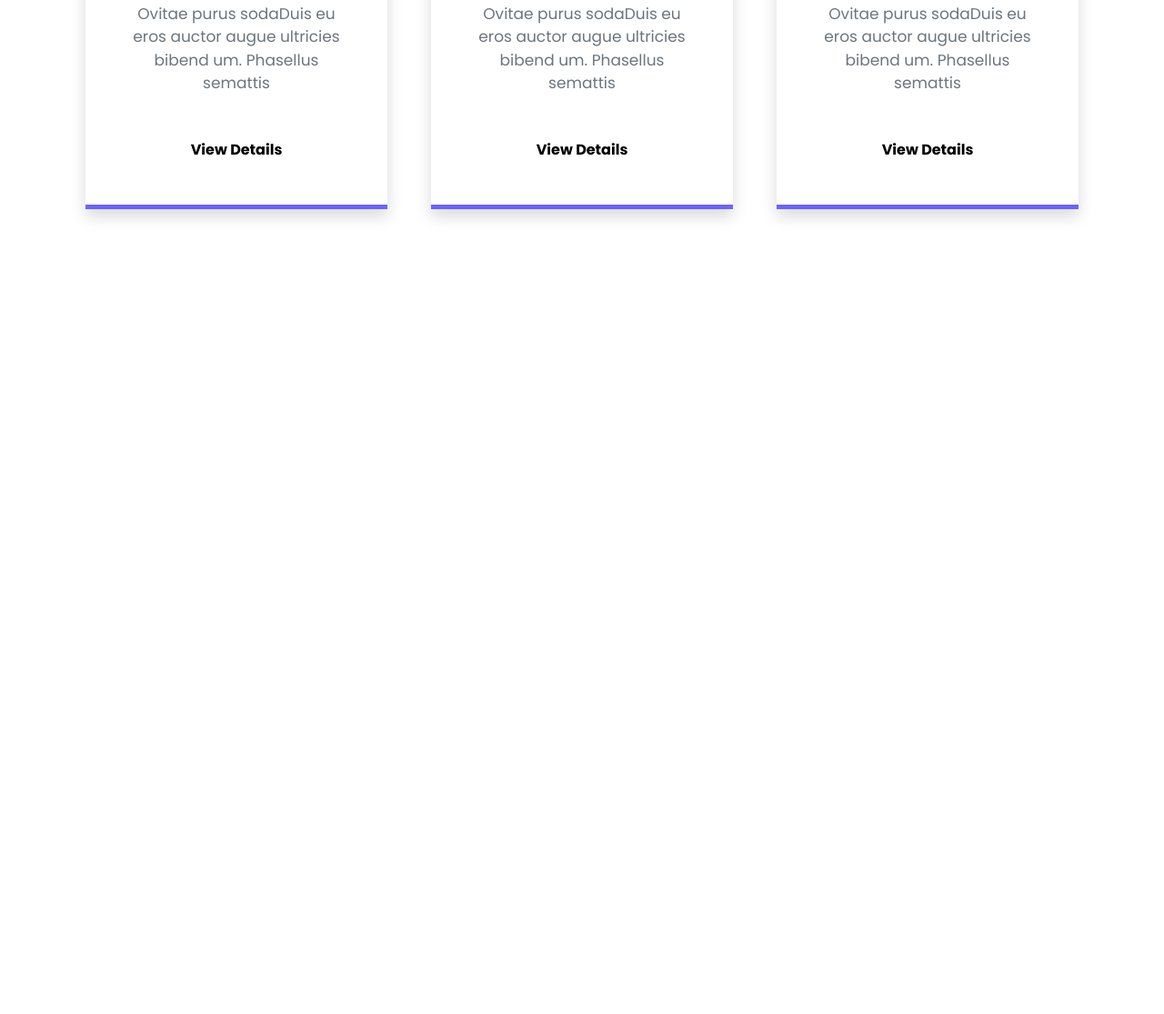
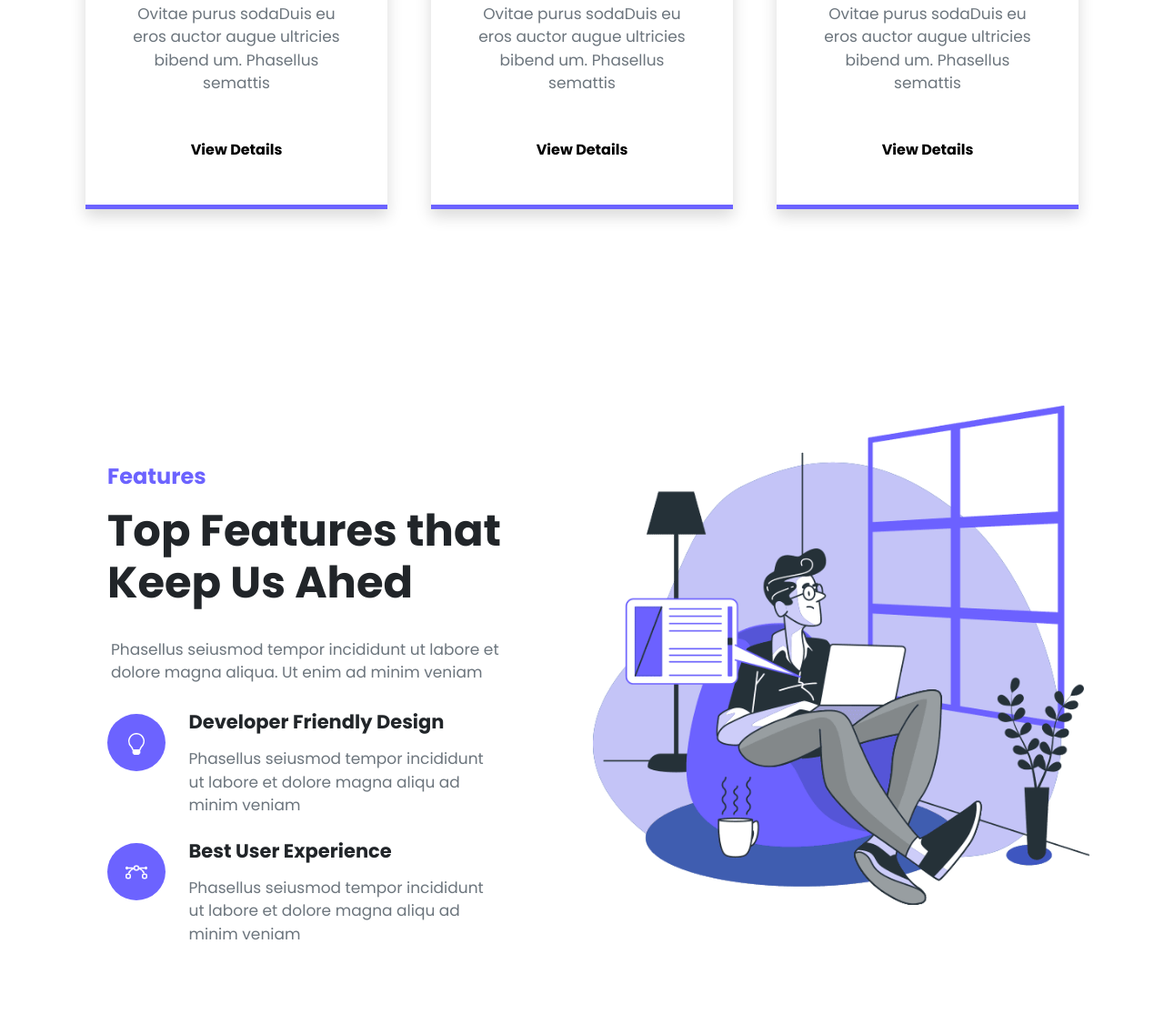
Before and after one commit to MohamedKhamisMostafa/2050, a plain HTML site: page indx.html in a window 1280 px wide. Shown: the part 4029-5144 px from the top of the page at 91% size. Before the commit the page ends 4379 px from the top, so only its background shows below. Drawn offline with Linux system fonts and the light colour scheme.

Commit message:
add our feature section

```diff
--- a/css/styel.css
+++ b/css/styel.css
@@ -127,3 +127,20 @@ body {
 .product-card{
     border-bottom: 5px solid #6c63ff;
  }
+ .feature-icon {
+    background-color:#6c63ff ;
+    color: white;
+    padding:20px;
+    border-radius: 50%;
+    width: 60px;
+    height: 60px;
+    text-align: center;
+    margin-bottom: 40px;
+}
+.feature-icon{
+    transition: all 0.7s ease;
+}
+
+.feature-card:hover span {
+    transform: translateX(50px);
+}
--- a/indx.html
+++ b/indx.html
@@ -296,6 +296,57 @@
     </section>
     <!-- end our product -->
 
+    <!-- start feature section -->
+    <section class="container py-10">
+        <div class="row ">
+            <div class="col-lg-6 p-5">
+                <h3 class="text-subtitle mt-3"> Features</h3>
+                <h1 class="text-title text-title-large mt-3 ">Top Features that Keep Us Ahed</h1>
+                <p class="py-4 m-1 text-p text-secondary">Phasellus seiusmod tempor incididunt ut labore et dolore magna
+                    aliqua. Ut enim ad minim veniam</p>
+                <div>
+                    <div class="row">
+                        <div class="col-lg-1 py-4 feature-card">
+                            <span class="feature-icon">
+                                <svg xmlns="http://www.w3.org/2000/svg" width="24" height="24" fill="currentColor"
+                                    class="bi bi-lightbulb" viewBox="0 0 16 16">
+                                    <path
+                                        d="M2 6a6 6 0 1 1 10.174 4.31c-.203.196-.359.4-.453.619l-.762 1.769A.5.5 0 0 1 10.5 13a.5.5 0 0 1 0 1 .5.5 0 0 1 0 1l-.224.447a1 1 0 0 1-.894.553H6.618a1 1 0 0 1-.894-.553L5.5 15a.5.5 0 0 1 0-1 .5.5 0 0 1 0-1 .5.5 0 0 1-.46-.302l-.761-1.77a1.964 1.964 0 0 0-.453-.618A5.984 5.984 0 0 1 2 6zm6-5a5 5 0 0 0-3.479 8.592c.263.254.514.564.676.941L5.83 12h4.342l.632-1.467c.162-.377.413-.687.676-.941A5 5 0 0 0 8 1z" />
+                                </svg>
+                            </span>
+
+                        </div>
+                        <div class="col-lg-11">
+                            <h2 class="service-title  mx-5 pb-10">Developer Friendly Design</h2>
+                            <p class="text-p text-secondary mx-5 py-2">Phasellus seiusmod tempor incididunt ut labore et
+                                dolore magna aliqu ad minim veniam</p>
+                        </div>
+                        <div class="col-lg-1 py-4 feature-card">
+                            <span class="feature-icon">
+                                <svg xmlns="http://www.w3.org/2000/svg" width="24" height="24" fill="currentColor"
+                                    class="bi bi-bezier" viewBox="0 0 16 16">
+                                    <path fill-rule="evenodd"
+                                        d="M0 10.5A1.5 1.5 0 0 1 1.5 9h1A1.5 1.5 0 0 1 4 10.5v1A1.5 1.5 0 0 1 2.5 13h-1A1.5 1.5 0 0 1 0 11.5v-1zm1.5-.5a.5.5 0 0 0-.5.5v1a.5.5 0 0 0 .5.5h1a.5.5 0 0 0 .5-.5v-1a.5.5 0 0 0-.5-.5h-1zm10.5.5A1.5 1.5 0 0 1 13.5 9h1a1.5 1.5 0 0 1 1.5 1.5v1a1.5 1.5 0 0 1-1.5 1.5h-1a1.5 1.5 0 0 1-1.5-1.5v-1zm1.5-.5a.5.5 0 0 0-.5.5v1a.5.5 0 0 0 .5.5h1a.5.5 0 0 0 .5-.5v-1a.5.5 0 0 0-.5-.5h-1zM6 4.5A1.5 1.5 0 0 1 7.5 3h1A1.5 1.5 0 0 1 10 4.5v1A1.5 1.5 0 0 1 8.5 7h-1A1.5 1.5 0 0 1 6 5.5v-1zM7.5 4a.5.5 0 0 0-.5.5v1a.5.5 0 0 0 .5.5h1a.5.5 0 0 0 .5-.5v-1a.5.5 0 0 0-.5-.5h-1z" />
+                                    <path
+                                        d="M6 4.5H1.866a1 1 0 1 0 0 1h2.668A6.517 6.517 0 0 0 1.814 9H2.5c.123 0 .244.015.358.043a5.517 5.517 0 0 1 3.185-3.185A1.503 1.503 0 0 1 6 5.5v-1zm3.957 1.358A1.5 1.5 0 0 0 10 5.5v-1h4.134a1 1 0 1 1 0 1h-2.668a6.517 6.517 0 0 1 2.72 3.5H13.5c-.123 0-.243.015-.358.043a5.517 5.517 0 0 0-3.185-3.185z" />
+                                </svg>
+                            </span>
+                        </div>
+                        <div class="col-lg-11">
+                            <h2 class="service-title mx-5 pb-10">Best User Experience</h2>
+                            <p class="text-p text-secondary mx-5 py-2">Phasellus seiusmod tempor incididunt ut labore et
+                                dolore magna aliqu ad minim veniam</p>
+                        </div>
+                    </div>
+                </div>
+            </div>
+            <div class="col-lg-6">
+                <img class="img-fluid" src="images/feature2-img.png" alt="">
+            </div>
+        </div>
+    </section>
+    <!-- end feature section -->
+
 
     <script src="js/bootstrap.bundle.js"></script>
 </body>
```
